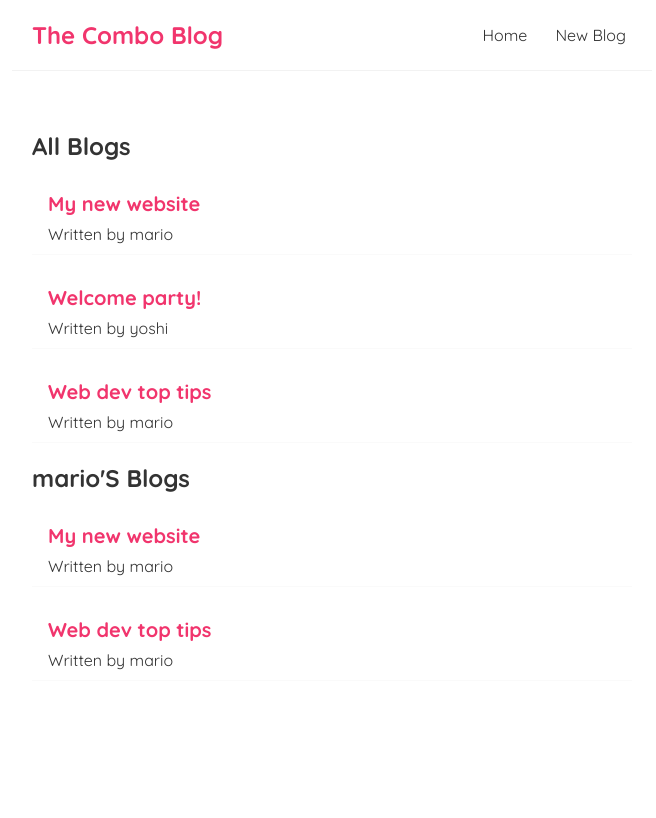
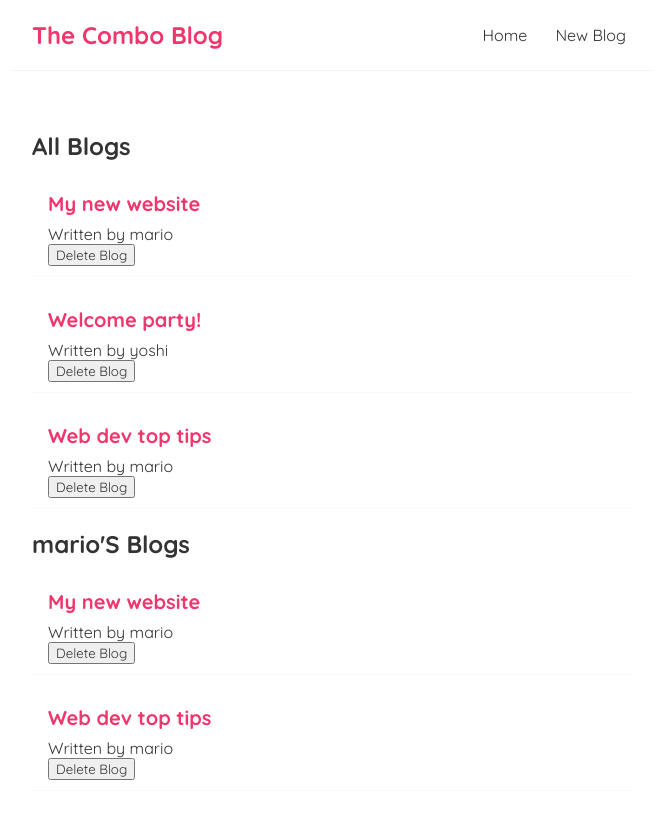
Before and after one commit to Ozioma45/Combo_blog-React, a React (Vite) app: page / in a window 1280 px wide. Shown: the top 818 px of the page, without its empty margins (308-964 px from the left). Built offline with nearby package versions, Linux system fonts and the light colour scheme.

Commit message:
functions as props

```diff
--- a/src/BlogList.jsx
+++ b/src/BlogList.jsx
@@ -1,4 +1,4 @@
-export default function BlogList({ blogs, title }) {
+export default function BlogList({ blogs, title, handleDelete }) {
   /* const blogs = props.blogs;
   const title = props.title; */
 
@@ -9,6 +9,7 @@ export default function BlogList({ blogs, title }) {
         <div className="blog-preview" key={blog.id}>
           <h2>{blog.title}</h2>
           <p>Written by {blog.author}</p>
+          <button onClick={() => handleDelete(blog.id)}>Delete Blog</button>
         </div>
       ))}
     </div>
--- a/src/Home.jsx
+++ b/src/Home.jsx
@@ -12,9 +12,14 @@ export default function Home() {
       id: 3,
     },
   ]);
+
+  const handleDelete = (id) => {
+    const newBlogs = blogs.filter((blog) => blog.id !== id);
+    setBlogs(newBlogs);
+  };
   return (
     <div className="Home">
-      <BlogList blogs={blogs} title="All Blogs" />
+      <BlogList blogs={blogs} title="All Blogs" handleDelete={handleDelete} />
       <BlogList
         blogs={blogs.filter((blogs) => blogs.author === "mario")}
         title="mario'S Blogs"
```
